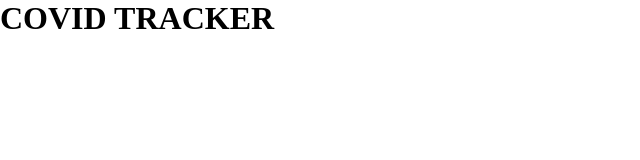
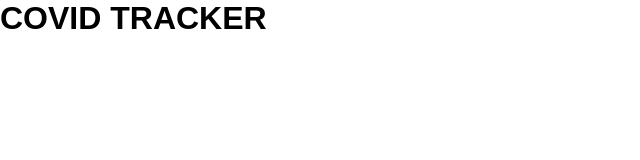
Before and after one commit to akinloluwami/covid-19-tracker, a React (Create React App) app: page / in a window 1280 px wide. Shown: the top 160 px of the page, without its empty margins (0-640 px from the left). Built offline with nearby package versions, Linux system fonts and the light colour scheme.

Commit message:
Update index.css

```diff
--- a/src/index.css
+++ b/src/index.css
@@ -2,3 +2,6 @@
   margin: 0;
   padding: 0;
 }
+body {
+  font-family: Arial, Helvetica, sans-serif;
+}
```
